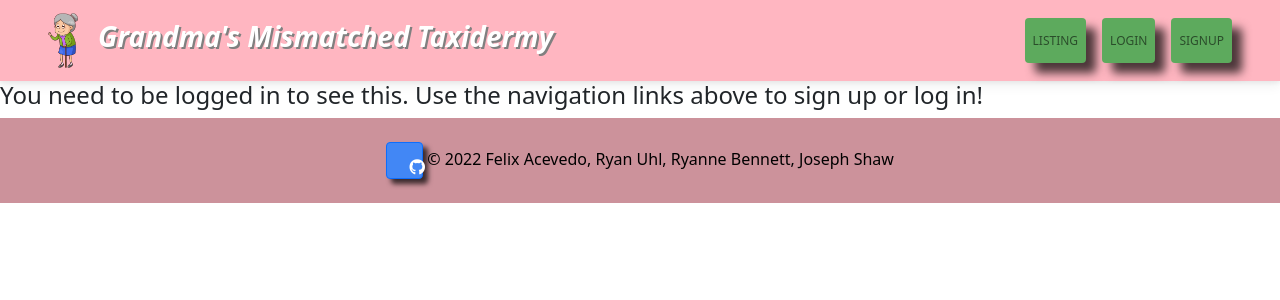
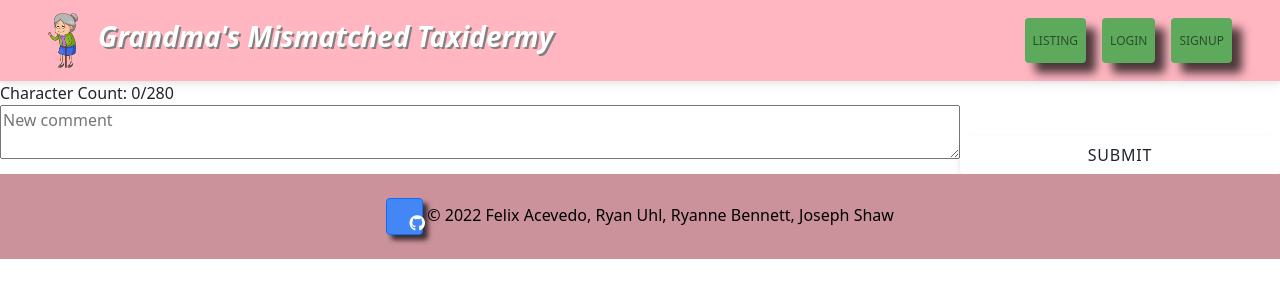
Before and after one commit to FelixA-GitHub/grandmas-mismatched-taxidermy, a React (Create React App) app in the folder client/: page /comment in a window 1280 px wide. Shown: the top 300 px of the page. Built offline with nearby package versions, Linux system fonts and the light colour scheme; no server answers.

Commit message:
comment section is a bugger

```diff
--- a/client/src/components/Header/index.js
+++ b/client/src/components/Header/index.js
@@ -54,17 +54,17 @@ const Header = () => {
                             <div className="navbar-nav m-0 p-0 mt-lg-0">
                                 {Auth.loggedIn() ? (
                                     <>
-                                        <Link class="nav-item nav-link bg-info" to="/listing">Listing</Link>
-                                        <Link class="nav-item nav-link bg-info" to="/comments">Comments</Link>
-                                        <a class="nav-item nav-link bg-info" href="/" onClick={logout}>
+                                        <Link className="nav-item nav-link bg-info" to="/listing">Listing</Link>
+                                        <Link className="nav-item nav-link bg-info" to="/comment">Comments</Link>
+                                        <a className="nav-item nav-link bg-info" href="/" onClick={logout}>
                                             Logout
                                         </a>
                                     </>
                                 ) : (
                                     <>
-                                        <Link class="nav-item nav-link bg-info" to="/listing">Listing</Link>
-                                        <Link class="nav-item nav-link bg-info" to="/login">Login</Link>
-                                        <Link class="nav-item nav-link bg-info" to="/signup">Signup</Link>
+                                        <Link className="nav-item nav-link bg-info" to="/listing">Listing</Link>
+                                        <Link className="nav-item nav-link bg-info" to="/login">Login</Link>
+                                        <Link className="nav-item nav-link bg-info" to="/signup">Signup</Link>
                                     </>
                                 )}
                             </div>
--- a/client/src/components/Listing/index.js
+++ b/client/src/components/Listing/index.js
@@ -29,7 +29,7 @@ const Listing = ({ items, title }) => {
                     <p className="card-header">Added: {item.name} on {item.created}</p>
 
                     <a className="stripe" href="https://github.com/FelixA-GitHub/Grandmas-Mismatched-Taxidermy">
-                    <img src="https://cdn-icons-png.flaticon.com/128/7211/7211987.png" data-src="https://cdn-icons-png.flaticon.com/128/7211/7211987.png" alt="Zebra " title="Zebra " width="34" height="34" class="zebra" srcset="https://cdn-icons-png.flaticon.com/128/7211/7211987.png 4x"/>
+                    <img src="https://cdn-icons-png.flaticon.com/128/7211/7211987.png" data-src="https://cdn-icons-png.flaticon.com/128/7211/7211987.png" alt="Zebra " title="Zebra " width="34" height="34" class="zebra" srcSet="https://cdn-icons-png.flaticon.com/128/7211/7211987.png 4x"/>
                     {' '}Stripe Me Daddy
                     </a>
 
--- a/client/src/pages/Comment.js
+++ b/client/src/pages/Comment.js
@@ -1,75 +1,31 @@
 import React from 'react';
-import { Navigate, useParams } from 'react-router-dom';
+import { useParams } from 'react-router-dom';
+// import SaleCOMMENT from '../components/SaleCOMMENT';
 
+// import Auth from '../utils/auth';
+import { useQuery } from '@apollo/client';
+import { QUERY_ALL_COMMENTS } from '../utils/queries';
 import CommentForm from '../components/CommentForm';
-import CommentList from '../components/CommentList';
 
-import { useQuery } from '@apollo/client';
-import { QUERY_USER } from '../utils/queries';
-import Auth from '../utils/auth';
 
-const Profile = (props) => {
-  const { username: userParam } = useParams();
+const Comment = (props) => {
+  const { id: commentId } = useParams();
 
-  const { loading, data } = useQuery(userParam ? QUERY_USER : QUERY_USER, {
-    variables: { username: userParam },
+  const { loading, data } = useQuery(QUERY_ALL_COMMENTS, {
+    variables: { id: commentId },
   });
 
-  const user = data?.me || data?.user || {};
-
-  // navigate to personal profile page if username is yours
-  if (Auth.loggedIn() && Auth.getProfile().data.username === userParam) {
-    return <Navigate to="/profile:username" />;
-  }
+  const comment = data?.comment || {};
 
   if (loading) {
     return <div>Loading...</div>;
   }
 
-  if (!user?.username) {
-    return (
-      <h4>
-        You need to be logged in to see this. Use the navigation links above to
-        sign up or log in!
-      </h4>
-    );
-  }
-
-//   const handleClick = async () => {
-//     try {
-//       await addFriend({
-//         variables: { id: user._id },
-//       });
-//     } catch (e) {
-//       console.error(e);
-//     }
-//   };
-
   return (
     <div>
-      <div className="flex-row mb-3">
-        <h2 className="bg-dark text-secondary p-3 display-inline-block">
-          Viewing {userParam ? `${user.username}'s` : 'your'} profile.
-        </h2>
-
-        {/* {userParam && (
-          <button className="btn ml-auto" onClick={handleClick}>
-            Add Friend
-          </button>
-        )} */}
-      </div>
-
-      <div className="flex-row justify-space-between mb-3">
-        <div className="col-12 mb-3 col-lg-8">
-          <CommentList
-            thoughts={user.thoughts}
-            title={`${user.username}'s thoughts...`}
-          />
-        </div>
-      </div>
-      <div className="mb-3">{!userParam && <CommentForm />}</div>
+      <CommentForm commentId={comment._id} />
     </div>
   );
 };
 
-export default Profile;
+export default Comment;
--- a/client/src/pages/SingleComment.js
+++ b/client/src/pages/SingleComment.js
@@ -1,10 +1,8 @@
 import React from 'react';
 import { useParams } from 'react-router-dom';
 
-// import ReactionList from '../components/ReactionList';
-// import ReactionForm from '../components/ReactionForm';
 
-import Auth from '../utils/auth';
+// import Auth from '../utils/auth';
 import { useQuery } from '@apollo/client';
 import { QUERY_COMMENT } from '../utils/queries';
 
```
